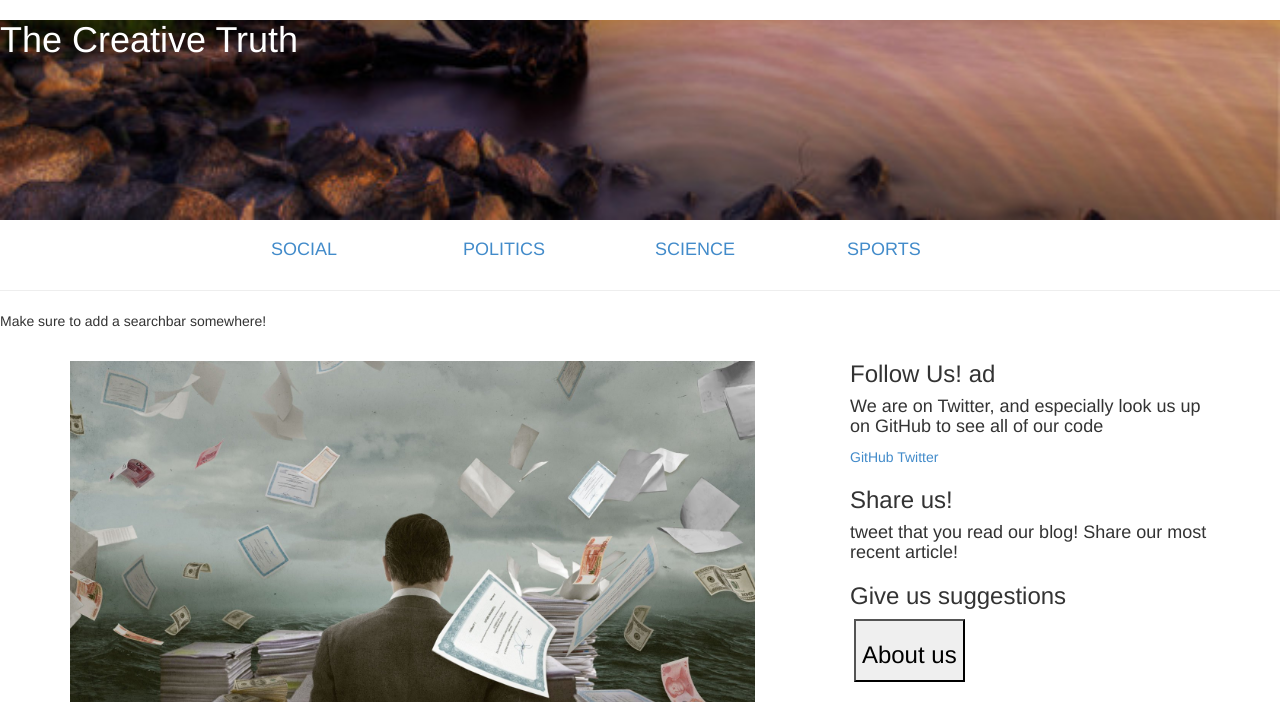
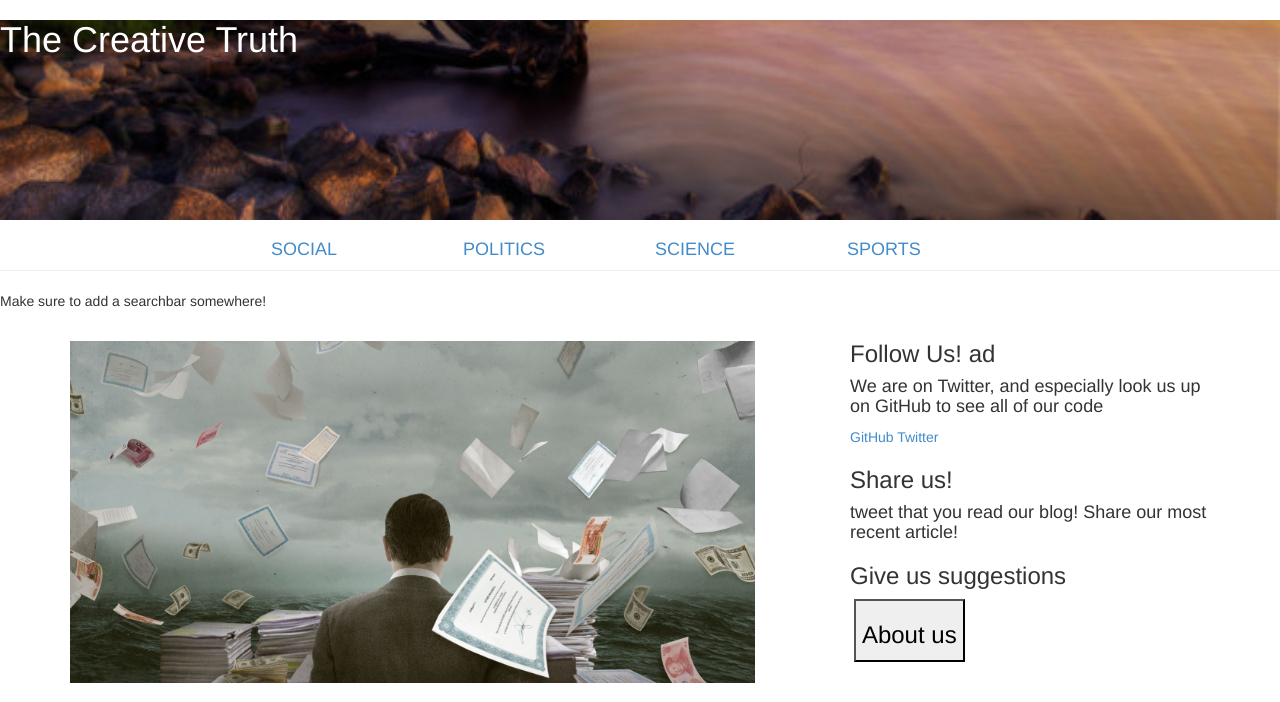
Before and after one commit to carterfawson/TheCreativeTruth, a Django app: template templates/index.html in a window 1280 px wide. Shown: the top 702 px of the page. Run offline with Django 3.2, Linux system fonts and the light colour scheme; the template is opened without the code that fills it, so the values that code supplies are empty; some libraries are stand-ins or nearby versions.

Commit message:
navbar wip

```diff
--- a/static/blog/css/index.css
+++ b/static/blog/css/index.css
@@ -31,3 +31,7 @@ body {
 .small-cont {
     width: 60%;
 }
+
+.nav-rule {
+    margin-top: 0px;
+}
--- a/templates/index.html
+++ b/templates/index.html
@@ -45,7 +45,7 @@
             </div>
         </div>
     </nav>
-    <hr>
+    <hr class="nav-rule">
     <p>Make sure to add a searchbar somewhere!</p>
 </header>
 <!-- 3 most recent posts -->
```
